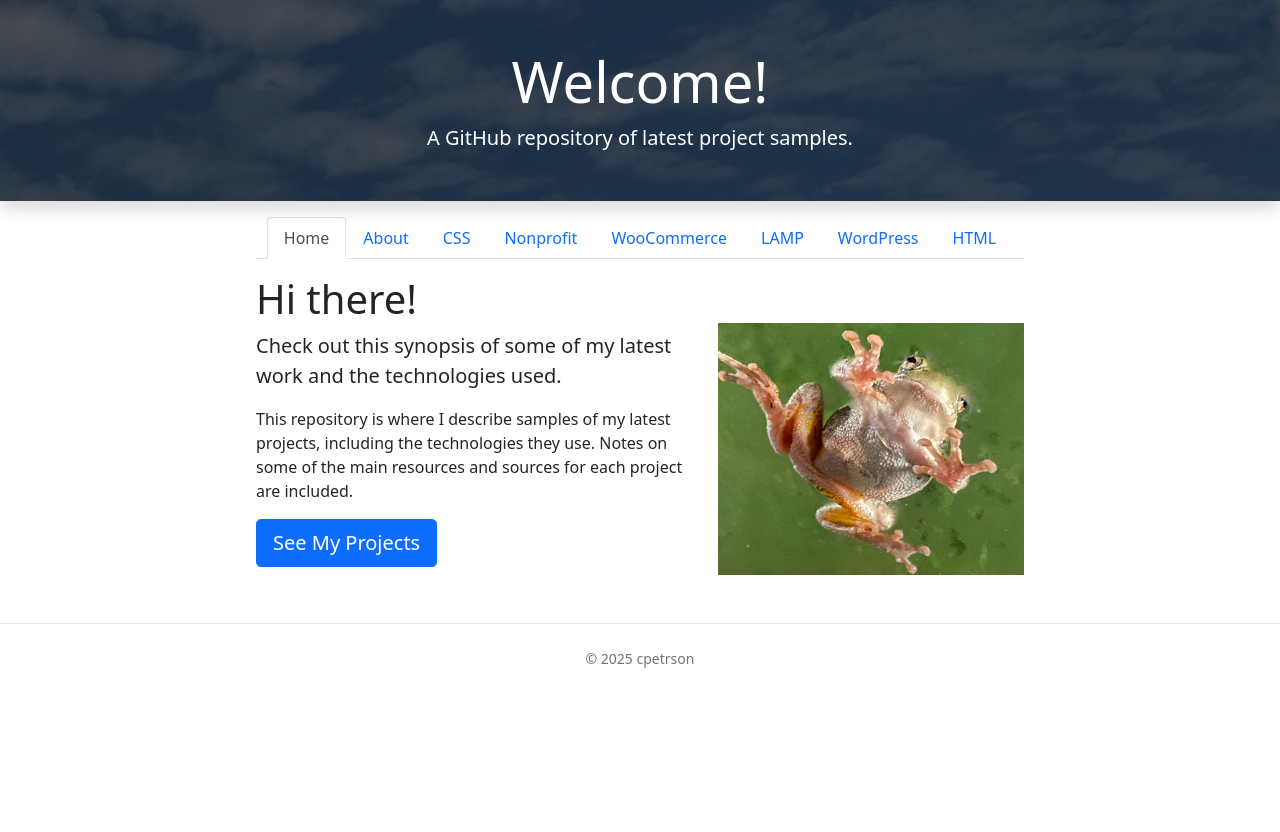
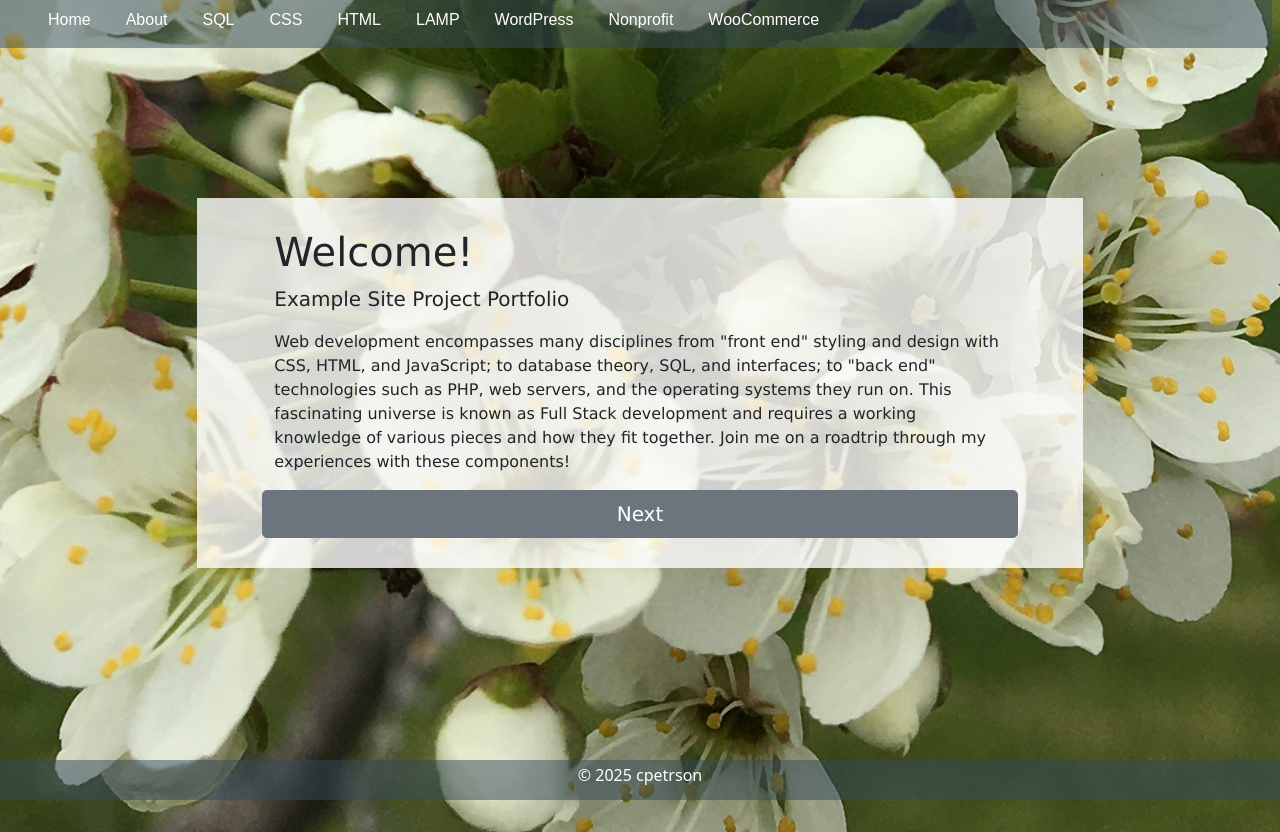
Before and after one commit to cpetrson/Example-Site, a plain HTML site: page index.html in a window 1280 px wide. Before the commit the page ends 800 px from the top, so only its background shows below. Drawn offline with nearby package versions, Linux system fonts and the light colour scheme.

Commit message:
Added new home page and updated nav.

```diff
--- /dev/null
+++ b/css/home.css
@@ -0,0 +1,176 @@
+/* from style.css */
+/*-- Header Rules --*/
+.site-header {
+  background-color: rgba(53, 74, 91, 0.9); /* love! this is a homemade color... */
+  margin-bottom: none;
+  width: 100vw;
+  margin-left: -8px;
+  margin-top: -8px;
+}
+.site-header-container {
+  padding-left: 40px;
+  padding-right: 40px;
+}
+.site-title {
+  color: white;
+  font-size: 300%;
+  font-family: sans-serif;
+  padding-top: 20px;
+}
+.site-slogan {
+  color: white;
+  font-family: sans-serif;
+  padding-top: 10px;
+  padding-bottom: 20px;
+}
+
+/*---- Navigation Rules --- */
+.nav-tab {
+  background-color: rgb(53, 74, 91);
+  font-family: sans-serif;
+  margin-right: 3px;
+}
+nav ul {
+  list-style-type: none;
+  margin: 0;
+  padding: 0;
+  overflow: hidden;
+}
+nav ul li {
+  float: left;
+  color: white;
+}
+nav ul li a {
+  display: block;
+  color: white;
+  text-align: center;
+  padding: 16px;
+  text-decoration: none;
+}
+nav ul li a:hover {
+  background-color: #111111;
+}
+button.next {
+  border: 1px solid gray;
+  border-radius: 5px;
+  padding: 10px 20px;
+  background-color: gray;
+  color: #fff;
+  margin-left: 0;
+  margin-right: auto;
+}
+button.next a {
+  text-decoration: none;
+  color: #fff;
+}
+button.next:hover {
+  background-color: darkgray;
+}
+nav li.current-page-tab {
+  background-color: transparent;
+}
+
+/* Homepage specific rules */
+body.home {
+  background: bottom / cover no-repeat url("../images/IMG_6047cropped.jpg");
+  overflow-x: hidden;
+  height: 100vh;
+  position: relative;
+  margin: 0;
+  margin-bottom: 40px;
+}
+.container.home {
+  width: 90%;
+  margin: auto;
+  padding-left: none;
+  background-color: transparent;
+}
+footer.home {
+  position: fixed;
+  background-color: rgba(53, 74, 91, 0.5);
+  color: white;
+  width: 100%;
+  left: 0;
+  bottom: 0;
+  height: 40px;
+  box-sizing: border-box;
+  padding: 3px;
+  margin: 0;
+}
+.site-header.home {
+  background-color: transparent;
+}
+.site-header-container.home {
+  background-color: rgba(53, 74, 91, 0.5); /* love! this is a homemade color... */
+  padding-left: 40px;
+  padding-right: 40px;
+  width: 100%;
+}
+.site-title.home {
+  position: absolute;
+  margin-top: 100px;
+  color: #fff;
+  transition: color 2s;
+}
+.site-title.home:hover {
+  color: cornsilk;
+}
+.site-slogan.home {
+  position: absolute;
+  margin-top: 80px;
+  color: #fff;
+  transition: color 2s;
+}
+.site-slogan.home:hover {
+  color: cornsilk;
+}
+.myFadeIn {
+  opacity: 0;
+  animation: fadeIn 2s forwards;
+}
+.myFadeIn5 {
+  opacity: 0;
+  animation: fadeIn 5s forwards;
+}
+.myFadeIn10 {
+  opacity: 0;
+  animation: fadeIn 10s forwards;
+}
+@keyframes fadeIn {
+  to {
+    opacity: 1;
+  }
+}
+.nav-tab.home {
+  background-color: transparent;
+  font-family: sans-serif;
+  margin-right: 3px;
+}
+
+.poster {
+  margin-top: 150px;
+  margin-left: 10%;
+  margin-right: 10%;
+  margin-bottom: 100px;
+  padding: 30px 7% 30px 7%;
+  background-color: rgba(255, 255, 255, 0.8);
+  font-family: Verdana, Geneva, Tahoma, sans-serif;
+
+  box-sizing: border-box;
+}
+.poster ul {
+  list-style: disc;
+}
+.poster-highlight-img {
+  background: bottom / cover no-repeat url("../images/IMG_6047cropped.jpg");
+  overflow-x: hidden;
+  height: 50vh;
+  margin: 0;
+}
+
+/* Responsive Navigation Rules */
+@media only screen and (max-width: 500px) {
+  li.hide-small {
+    display: none;
+  }
+}
--- a/index.html
+++ b/index.html
@@ -5,57 +5,49 @@
     <title>Example Site - CPeterson</title>
     <link rel="stylesheet" href="https://stackpath.bootstrapcdn.com/bootstrap/5.0.0-alpha1/css/bootstrap.min.css" integrity="sha384-r4NyP46KrjDleawBgD5tp8Y7UzmLA05oM1iAEQ17CSuDqnUK2+k9luXQOfXJCJ4I" crossorigin="anonymous" />
     <link rel="stylesheet" href="custom.css" />
+    <link rel="stylesheet" href="./css/home.css" />
   </head>
-  <body>
-    <div class="my-bg-photo bg-secondary text-white py-5 text-center shadow">
-      <h1 class="display-4">Welcome!</h1>
-      <p class="lead mb-0">A GitHub repository of latest project samples.</p>
+
+  <body class="home">
+    <header class="site-header home">
+
+      <div class="site-header-container home">
+
+        <nav class="site-nav home myFadeIn">
+          <ul class="group">
+            <li class="nav-tab home"><a href="#">Home</a></li>
+            <li class="nav-tab home"><a href="about.html">About</a></li>
+            <li class="nav-tab home"><a href="cpsql.html">SQL</a></li>
+            <li class="nav-tab home"><a href="mycss.html">CSS</a></li>
+            <li class="nav-tab home"><a href="myhtml.html">HTML</a></li>
+            <li class="nav-tab home hide-small"><a href="mylamp.html">LAMP</a></li>
+            <li class="nav-tab home hide-small"><a href="wp.html">WordPress</a></li>
+            <li class="nav-tab home hide-small"><a href="ava.html">Nonprofit</a></li>
+            <li class="nav-tab home hide-small"><a href="woo.html">WooCommerce</a></li>
+          </ul>
+        </nav>
+      </div>
+      <!-- /div.site-header-container -->
+    </header>
+
+    <div class="container home">
+
+      <div class="poster myFadeIn">
+
+        <div class="row">
+          <h1>Welcome!</h1>
+          <p class="lead">Example Site Project Portfolio</p>
+          <p>Web development encompasses many disciplines from "front end" styling and design with CSS, HTML, and JavaScript; to database theory, SQL, and interfaces; to "back end" technologies such as PHP, web servers, and the operating systems they run on.  This fascinating universe is known as Full Stack development and requires a working knowledge of various pieces and how they fit together.  Join me on a roadtrip through my experiences with these components!</p>
+          <a href="about.html" class="btn btn-lg btn-secondary">Next</a>
+        </div>
     </div>
 
-    <div class="container my-custom-container pt-3">
-      <nav class="mb-3">
-        <ul class="nav nav-tabs justify-content-center">
-          <li class="nav-item">
-            <a class="nav-link active" href="#">Home</a>
-          </li>
-          <li class="nav-item">
-            <a class="nav-link" href="about.html">About</a>
-          </li>
-          <li class="nav-item">
-            <a class="nav-link" href="mycss.html">CSS</a>
-          </li>
-          <li class="nav-item">
-            <a class="nav-link" href="ava.html">Nonprofit</a>
-          </li>
-          <li class="nav-item">
-            <a class="nav-link" href="woo.html">WooCommerce</a>
-          </li>
-          <li class="nav-item">
-            <a class="nav-link" href="mylamp.html">LAMP</a>
-          </li>
-          <li class="nav-item">
-            <a class="nav-link" href="wp.html">WordPress</a>
-          </li>
-          <li class="nav-item">
-            <a class="nav-link" href="myhtml.html">HTML</a>
-          </li>
-        </ul>
-      </nav>
+      </div>
 
-      <div class="row">
-        <div class="col-md-7">
-          <h1>Hi there!</h1>
-          <p class="lead">Check out this synopsis of some of my latest work and the technologies used.</p>
-          <p>This repository is where I describe samples of my latest projects, including the technologies they use. Notes on some of the main resources and sources for each project are included.</p>
-          <a href="about.html" class="btn btn-primary btn-lg">See My Projects</a>
-        </div>
-        <div class="col-md-5 text-center pt-5">
-          <img src="images/IMG_1387.jpg" class="my-drawing img-fluid" alt="A frog." />
-        </div>
-      </div>
-    </div>
 
-    <footer class="border-top mt-5 py-4 text-center text-muted small">
+  </div>
+
+    <footer class="home text-center">
       <p>&copy; 2025 cpetrson</p>
     </footer>
 
```
Also changed, not shown: about.html (+8 -2 lines), ava.html (+3 -0 lines), cpsql.html (+3 -0 lines), mycss.html (+3 -0 lines), myhtml.html (+4 -1 lines), mylamp.html (+3 -0 lines), woo.html (+3 -0 lines), wp.html (+3 -0 lines), images/IMG_6047cropped.jpg (added).
